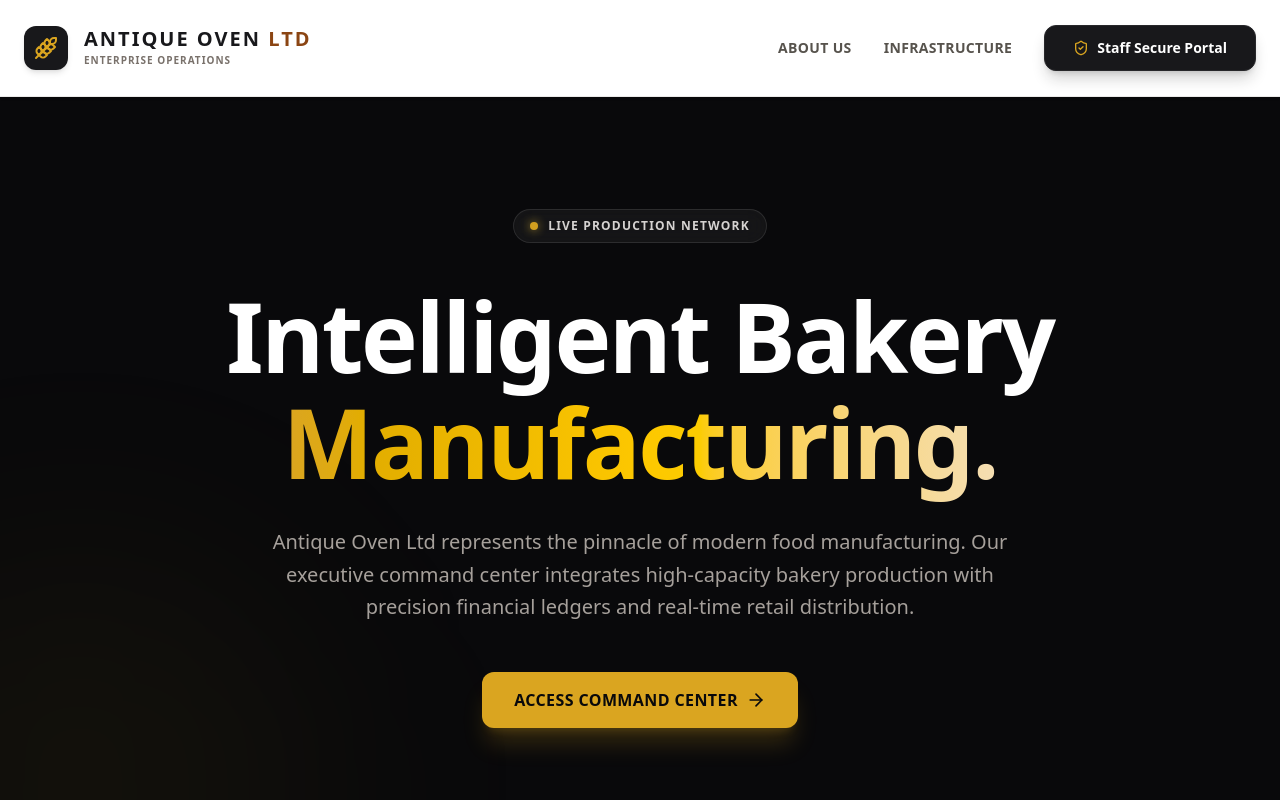
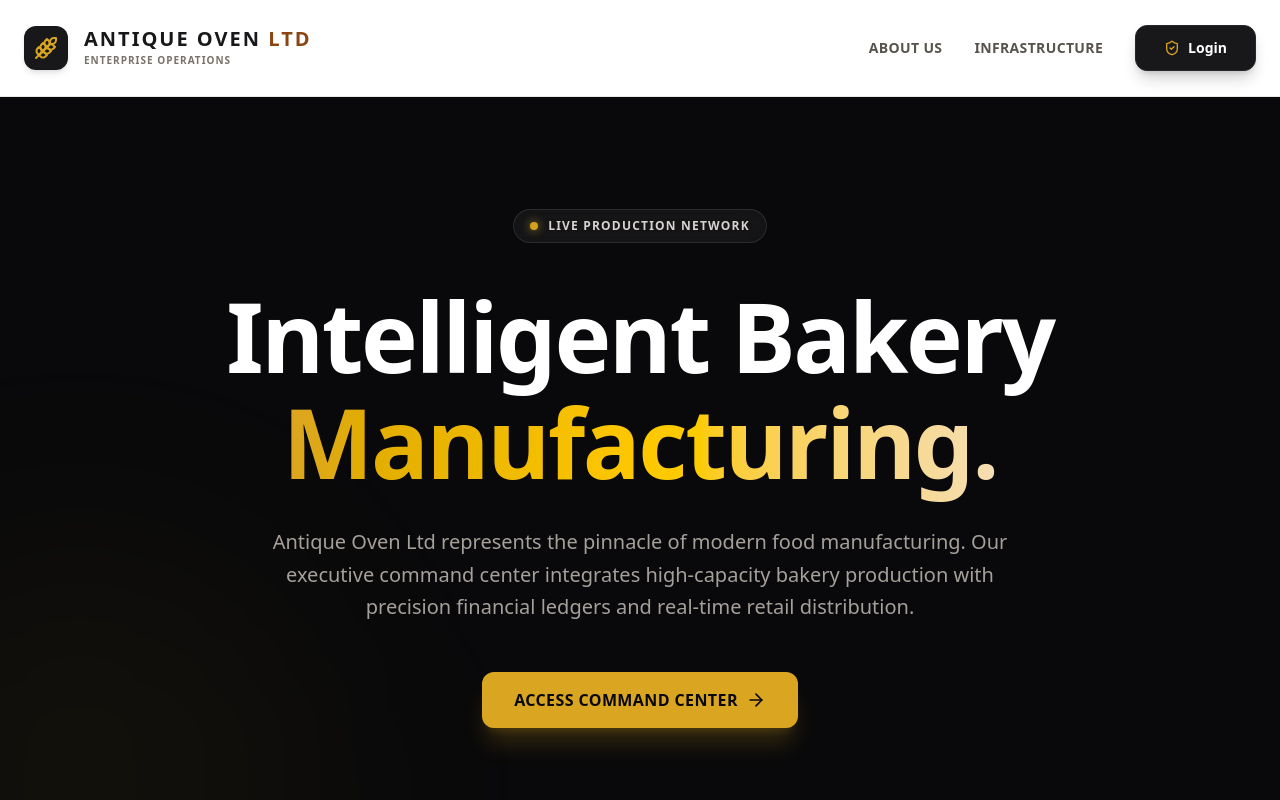
Before and after one commit to MogitechGlobal/antiquebake-erp, a Next.js app in the folder web/: page / in a window 1280 px wide. Shown: the top 800 px of the page. Built offline with nearby package versions, Linux system fonts and the light colour scheme.

Commit message:
Corporate home page

```diff
--- a/web/src/app/page.tsx
+++ b/web/src/app/page.tsx
@@ -42,7 +42,7 @@ export default function RootPage() {
               className="group flex items-center justify-center px-7 py-3 bg-zinc-900 hover:bg-black text-white text-sm font-bold rounded-xl shadow-lg shadow-zinc-900/20 transition-all active:scale-95 border border-zinc-800"
             >
               <ShieldCheck className="w-4 h-4 mr-2 text-bakery-gold" />
-              Staff Secure Portal
+              Login
             </Link>
           </div>
         </div>
@@ -151,7 +151,7 @@ export default function RootPage() {
 
             <div className="flex items-center space-x-6">
               <Link href="/login" className="text-stone-400 hover:text-bakery-gold text-sm font-bold flex items-center transition-colors uppercase tracking-wider">
-                Corporate Login <ChevronRight className="w-4 h-4 ml-1" />
+                Staff Portal <ChevronRight className="w-4 h-4 ml-1" />
               </Link>
             </div>
           </div>
```
